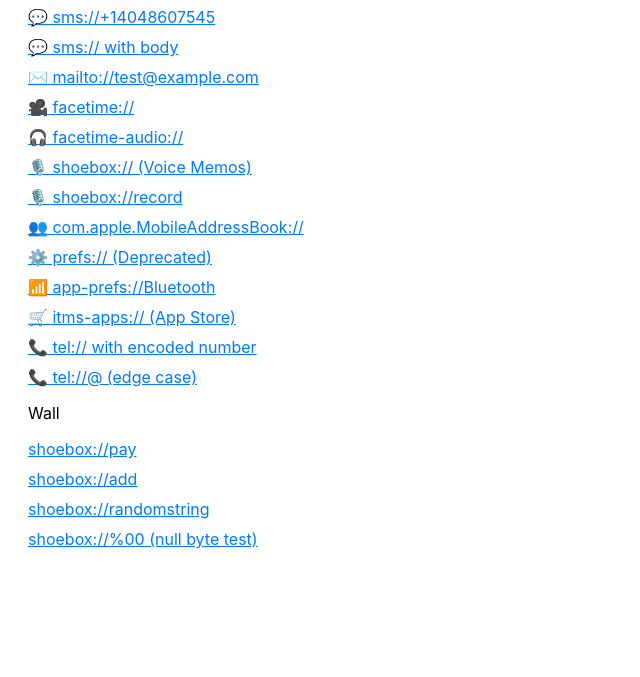
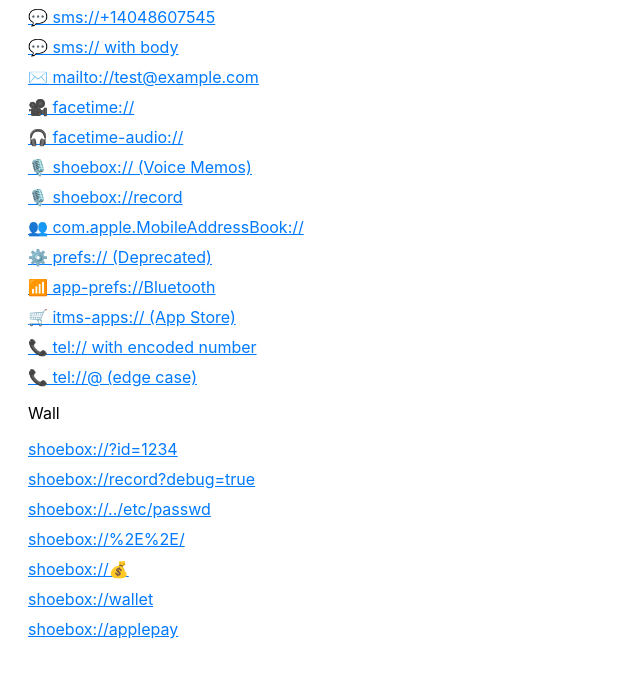
Before and after one commit to flaskwire/chromatic, a plain HTML site: page index.html in a window 1280 px wide. Shown: the part 133-810 px from the top of the page, without its empty margins (0-640 px from the left). Drawn offline with Linux system fonts and the light colour scheme.

Commit message:
Update index.html

```diff
--- a/index.html
+++ b/index.html
@@ -42,10 +42,16 @@
   <a href="tel://@">📞 tel://@ (edge case)</a>
 
   <p>Wall</p>
-  <a href="shoebox://pay">shoebox://pay</a>
-  <a href="shoebox://add">shoebox://add</a>
-  <a href="shoebox://randomstring">shoebox://randomstring</a>
-  <a href="shoebox://%00">shoebox://%00 (null byte test)</a>
+<a href="shoebox://?id=1234">shoebox://?id=1234</a>
+<a href="shoebox://record?debug=true">shoebox://record?debug=true</a>
+<a href="shoebox://%2F..%2F..%2Fetc/passwd">shoebox://../etc/passwd</a>
+
+  <a href="shoebox://%2E%2E/">shoebox://%2E%2E/</a>
+<a href="shoebox://%F0%9F%92%B0">shoebox://💰</a>
+
+  <a href="shoebox://wallet">shoebox://wallet</a>
+<a href="shoebox://applepay">shoebox://applepay</a>
+
 
 </body>
 </html>
```
